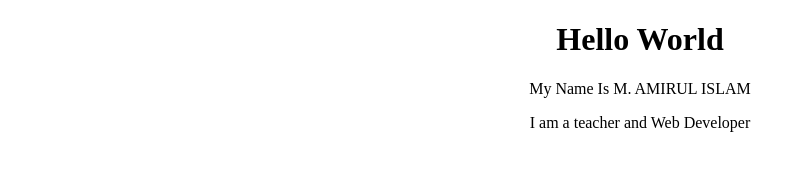
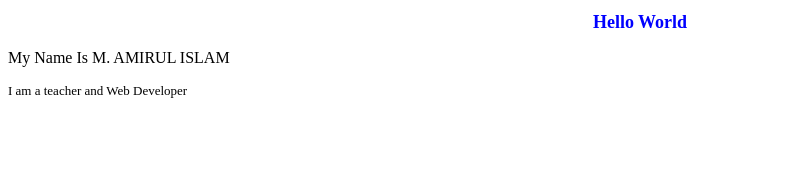
Before and after one commit to amirulislambd/my-first-github-repo, a plain HTML site: page index.html in a window 1280 px wide. Shown: the whole page, without its empty margins (0-806 px from the left). Drawn offline with Linux system fonts and the light colour scheme.

Commit message:
added css styles

```diff
--- /dev/null
+++ b/css/styles.css
@@ -0,0 +1,10 @@
+.heading{
+    text-align: center;
+    color: blue;
+    font-size: large;
+    font-family: 'Times New Roman', Times, serif;
+}
+.paragraph{
+    font-size: small;
+    font-family: 'Times New Roman', Times, serif;
+}
--- a/index.html
+++ b/index.html
@@ -4,12 +4,13 @@
     <meta charset="UTF-8">
     <meta name="viewport" content="width=device-width, initial-scale=1.0">
     <title>My First Website</title>
+    <link rel="stylesheet" href="/css/styles.css">
 </head>
 <body>
-    <div style="text-align: center;">
-        <h1>Hello World</h1>
+    <div>
+        <h1 class="heading">Hello World</h1>
         <p>My Name Is M. AMIRUL ISLAM</p>
-        <p>I am a teacher and Web Developer</p>
+        <p class="paragraph">I am a teacher and Web Developer</p>
     </div>
 </body>
 </html>
```
